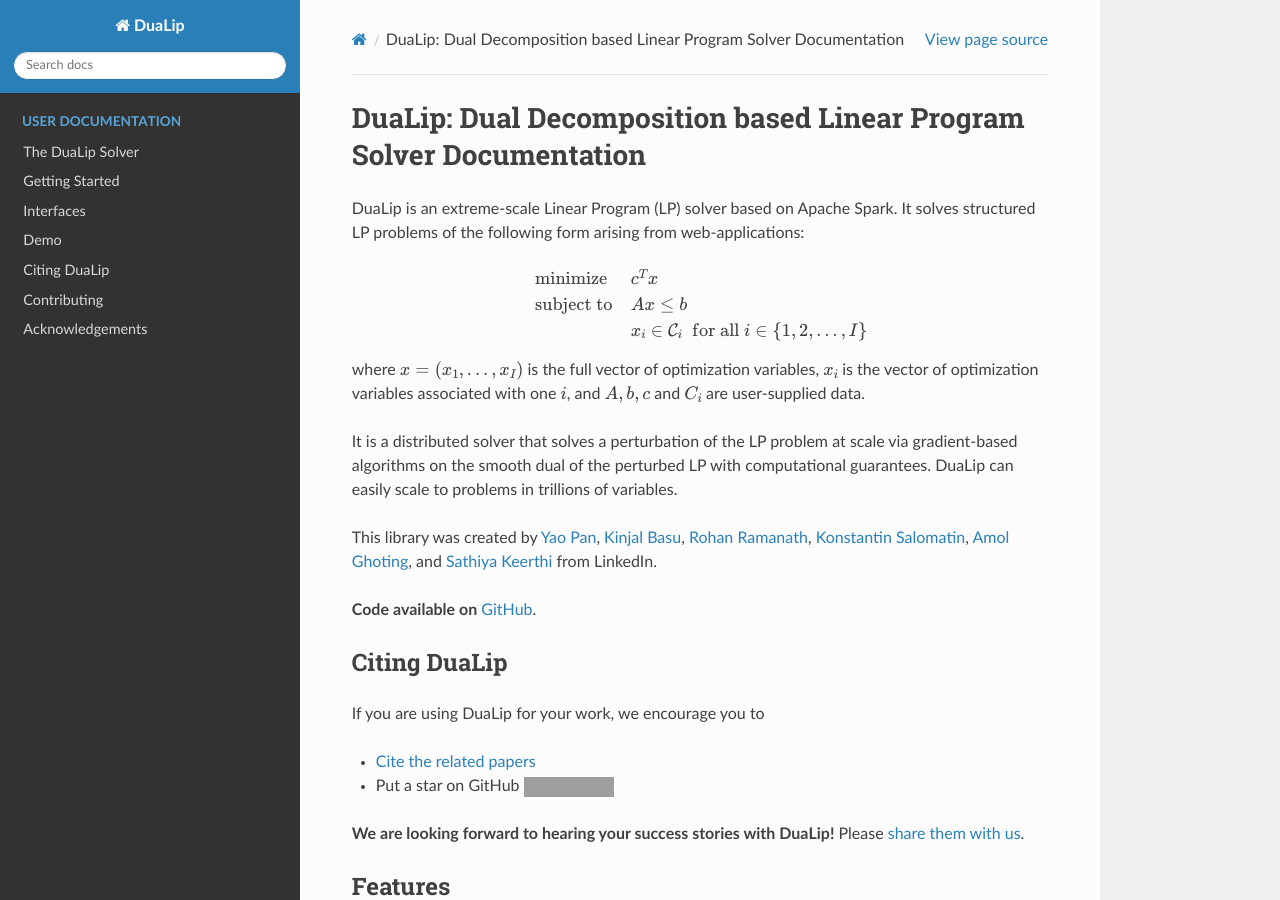
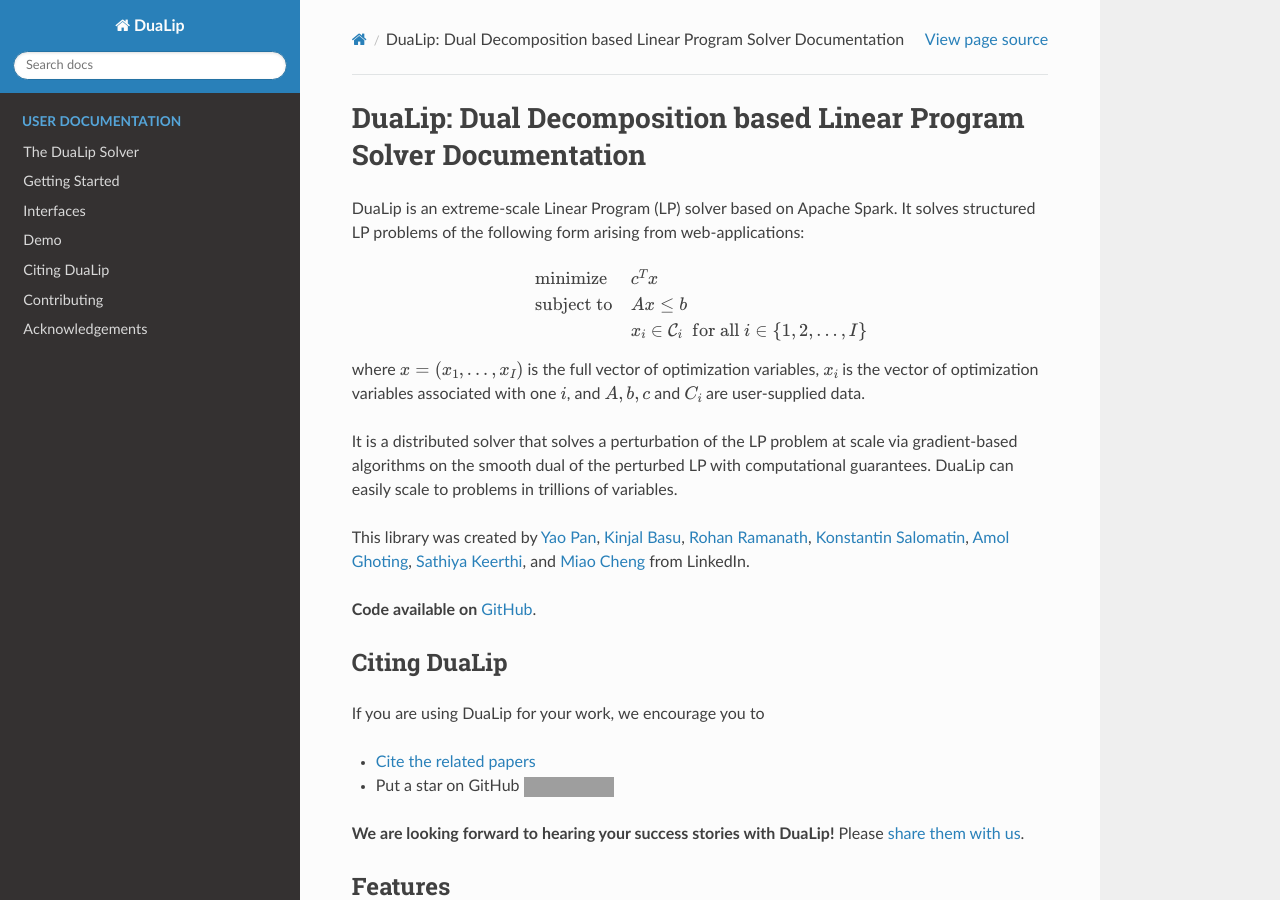
Before and after one commit to linkedin/DuaLip, a Sphinx documentation site: the page built from docs/index.rst, in a window 1280 px wide and 900 px high. Built offline with Sphinx 7.4.7 and the Read the Docs theme 2.0.0, drawn with Linux system fonts in a browser that asks for light colours; grey boxes are pictures that could not be loaded.

```diff
--- a/docs/index.rst
+++ b/docs/index.rst
@@ -20,8 +20,9 @@
 <https://www.linkedin.com/in/kinjalbasu/>`_, `Rohan Ramanath
 <https://www.linkedin.com/in/rohanramanath/>`_, `Konstantin Salomatin
 <https://www.linkedin.com/in/ksalomatin/>`_, `Amol Ghoting
-<https://www.linkedin.com/in/amolghoting/>`_, and `Sathiya Keerthi
-<https://www.linkedin.com/in/sathiya-keerthi-selvaraj-ba963414/>`_ from LinkedIn.
+<https://www.linkedin.com/in/amolghoting/>`_, `Sathiya Keerthi
+<https://www.linkedin.com/in/sathiya-keerthi-selvaraj-ba963414/>`_, and `Miao Cheng
+<https://www.linkedin.com/in/miaoch/>`_ from LinkedIn.
 
 **Code available on** `GitHub
 <https://github.com/linkedin/DuaLip>`_.
```
Also changed, not shown: 10 other files.
